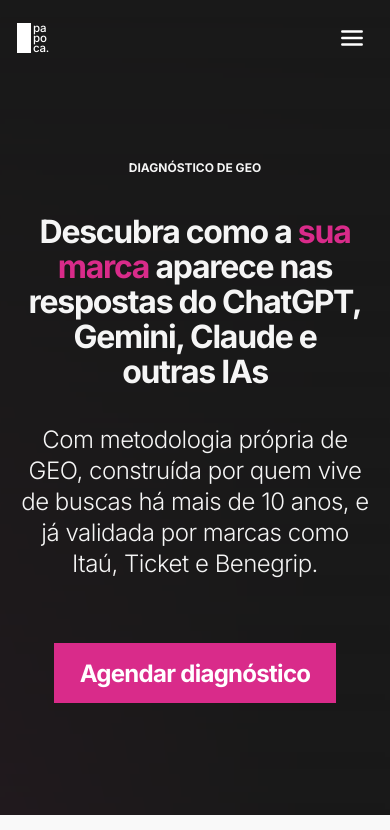
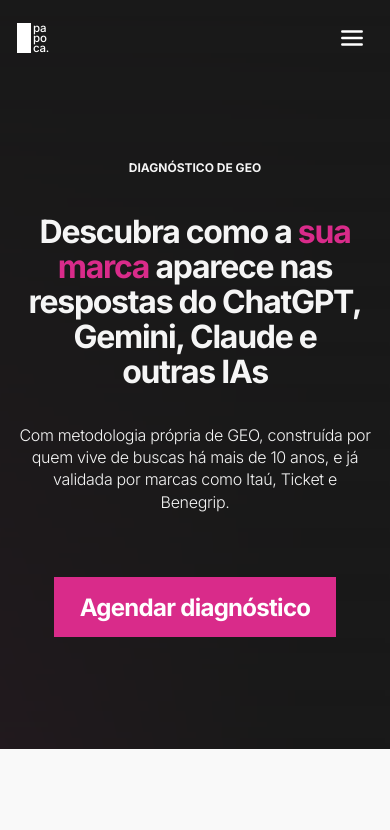
Before and after one commit to filipe-papoca/papoca-seo-scan, a Next.js app: page /servicos/diagnostico-de-geo in a window 390 px wide. Shown: the top 830 px of the page. Built offline with nearby package versions, Linux system fonts and the light colour scheme.

Commit message:
style: ajusta subtítulo do hero para 16px e padroniza CTAs no mobile

```diff
--- a/app/servicos/diagnostico-de-geo/styles.css
+++ b/app/servicos/diagnostico-de-geo/styles.css
@@ -518,8 +518,8 @@ input:focus-visible {
 /* Dev Mode: 24px Light, lh 130%, #F9F9F9 e SEM letter-spacing negativo. */
 .pp-s--hero .pp-lead {
   color: var(--pp-branco);
-  font-size: 24px;
-  line-height: 1.3;
+  font-size: 16px;
+  line-height: 1.4;
   letter-spacing: -.02em;
   max-width: 1042px
 }
@@ -3310,6 +3310,12 @@ input:focus-visible {
     font-size: 32px
   }
 
+  .pp-s--cta .pp-btn {
+    font-size: 16px;
+    padding: 16px 24px;
+    margin-top: 36px;
+  }
+
   /* ---- plano de ação: tudo centralizado (o tatu no fluxo já vem do <=960) ---- */
   .pp-s--plano {
     padding: 80px 0 0;
@@ -3359,10 +3365,6 @@ input:focus-visible {
   .pp-s--plano .pp-final {
     font-size: 15.5px;
     margin-top: 50px
-  }
-
-  .pp-s--plano .pp-btn {
-    margin-top: 44px
   }
 
   .pp-tatu img {
```
